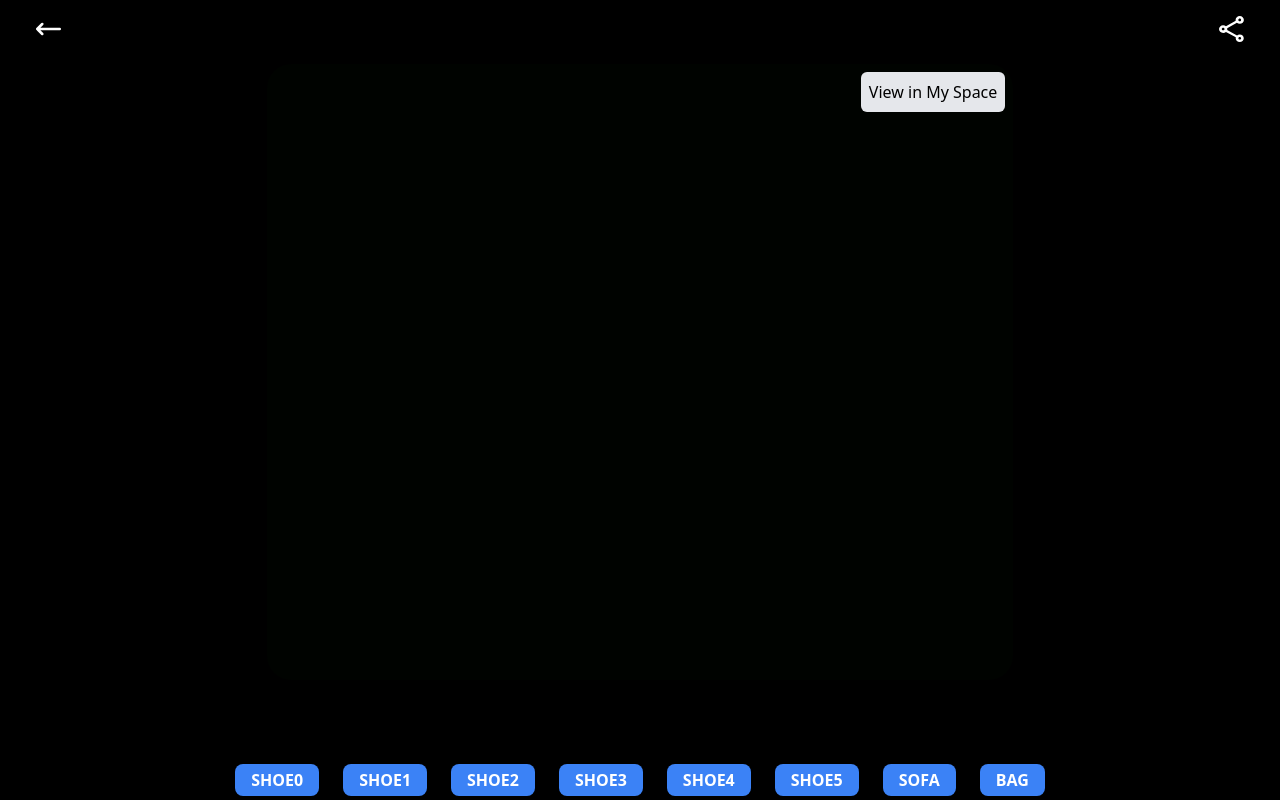
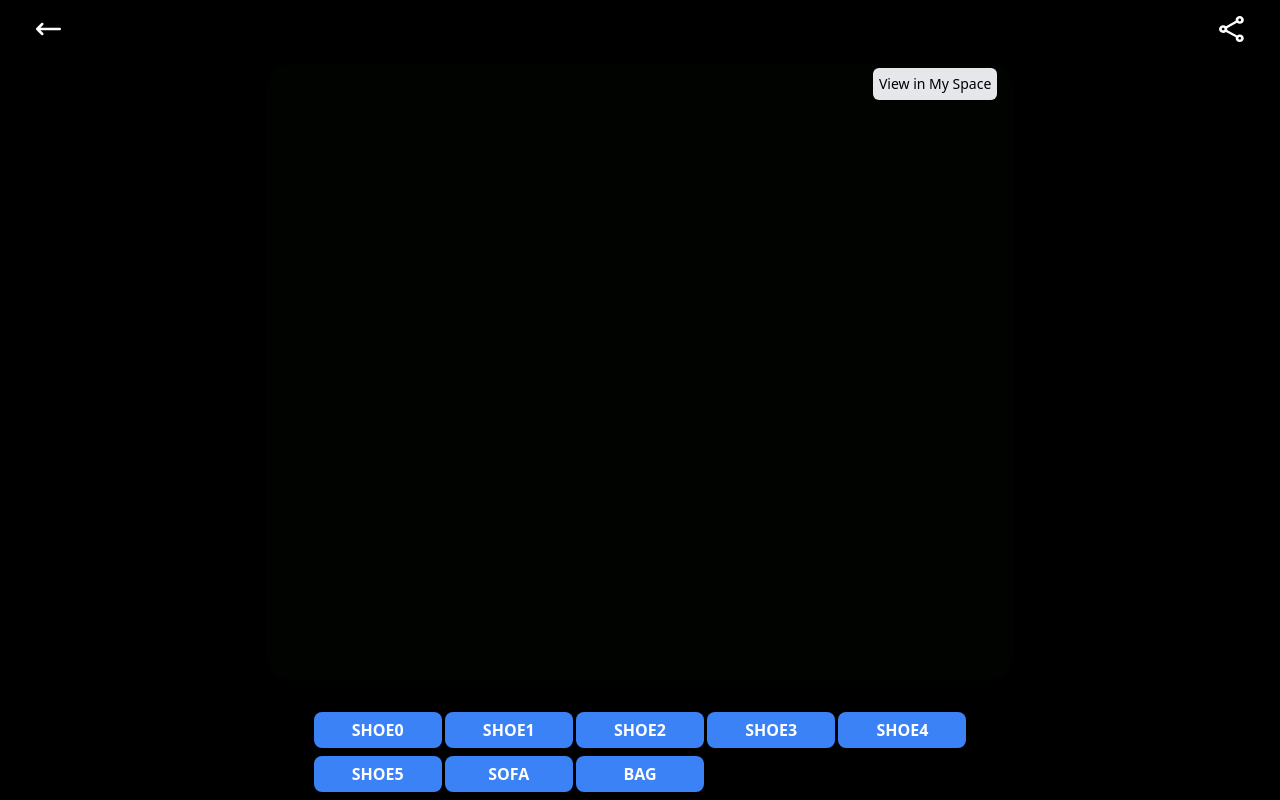
Before and after one commit to PrashantAmoli/ShopRjwada, a Next.js app: page / in a window 1280 px wide. Built offline with nearby package versions, Linux system fonts and the light colour scheme.

Commit message:
model change buttons

```diff
--- a/src/components/layouts/AR.jsx
+++ b/src/components/layouts/AR.jsx
@@ -44,7 +44,7 @@ export default function AR({ src = '/models/ShoeBlueAndWhite.glb' }) {
 					outline="none"
 					ar
 				>
-					<button slot="ar-button" className="bg-gray-200 rounded-md p-2 absolute top-2 right-2 z-20">
+					<button slot="ar-button" className="bg-gray-200 text-sm rounded-md p-1.5 absolute top-1 right-1 sm:right-4 z-20">
 						View in My Space
 					</button>
 				</model-viewer>
--- a/src/pages/index.js
+++ b/src/pages/index.js
@@ -98,11 +98,11 @@ export default function Home() {
 					<QRModal modalOpen={modalOpen} setModalOpen={setModalOpen} />
 				</div>
 
-				<div class="snap-mandatory snap-x absolute bottom-0 left-0 right-0 h-9 overflow-y-hidden scrollbar-hide overflow-x-scroll flex gap-x-6 px-4 justify-center pb-3">
+				<div class="w-full max-w-2xl mx-auto absolute bottom-0 left-0 right-0 overflow-hidden scrollbar-hide grid justify-items-center grid-cols-2 sm:grid-cols-5 gap-x-4 gap-y-2 px-4 justify-center pb-2">
 					{MODELS.map((model, index) => (
 						<button
 							key={index}
-							className="w-max px-4 uppercase py-4 bg-blue-500 text-white cursor-pointer rounded-lg font-semibold flex justify-center items-center hover:scale-x-110 hover:bg-blue-400"
+							className="select-none w-32 h-9 px-4 uppercase py-4 bg-blue-500 text-white cursor-pointer rounded-lg font-semibold flex justify-center items-center hover:scale-x-110 hover:bg-blue-600"
 							onClick={() => setModelSrc(model.src)}
 						>
 							{model.name}
```
